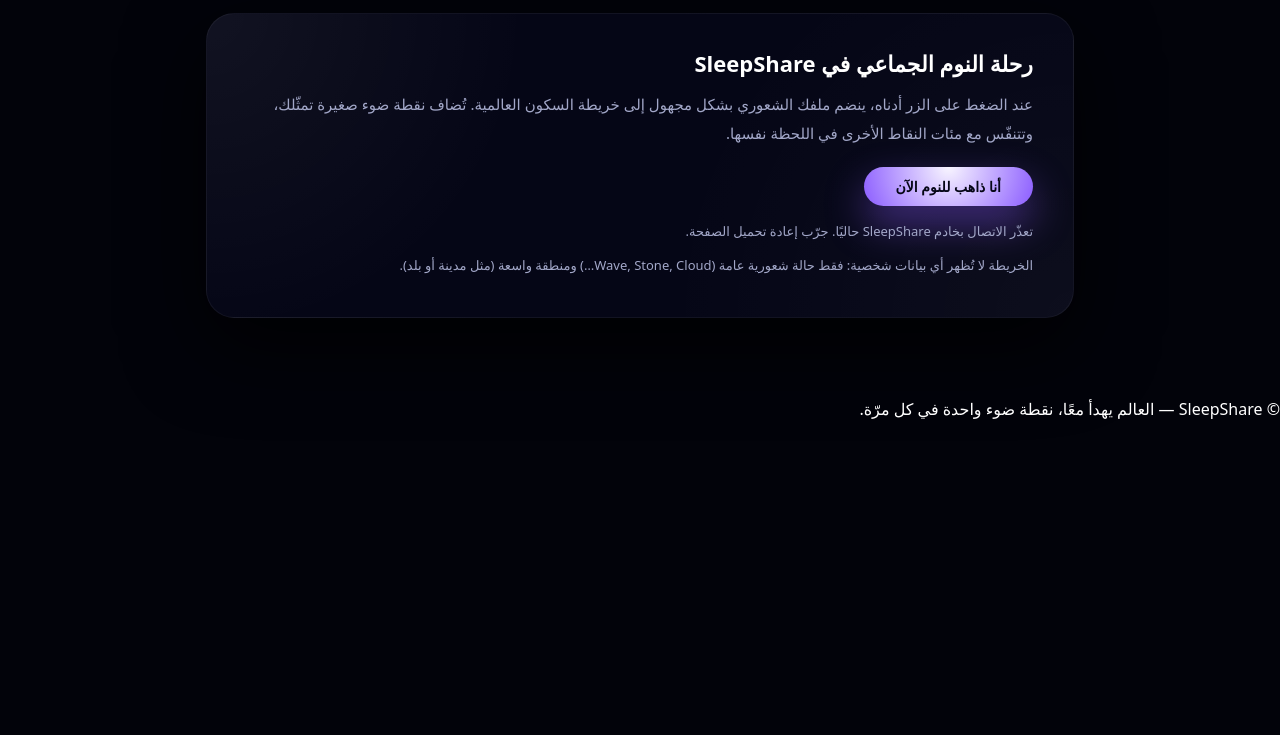
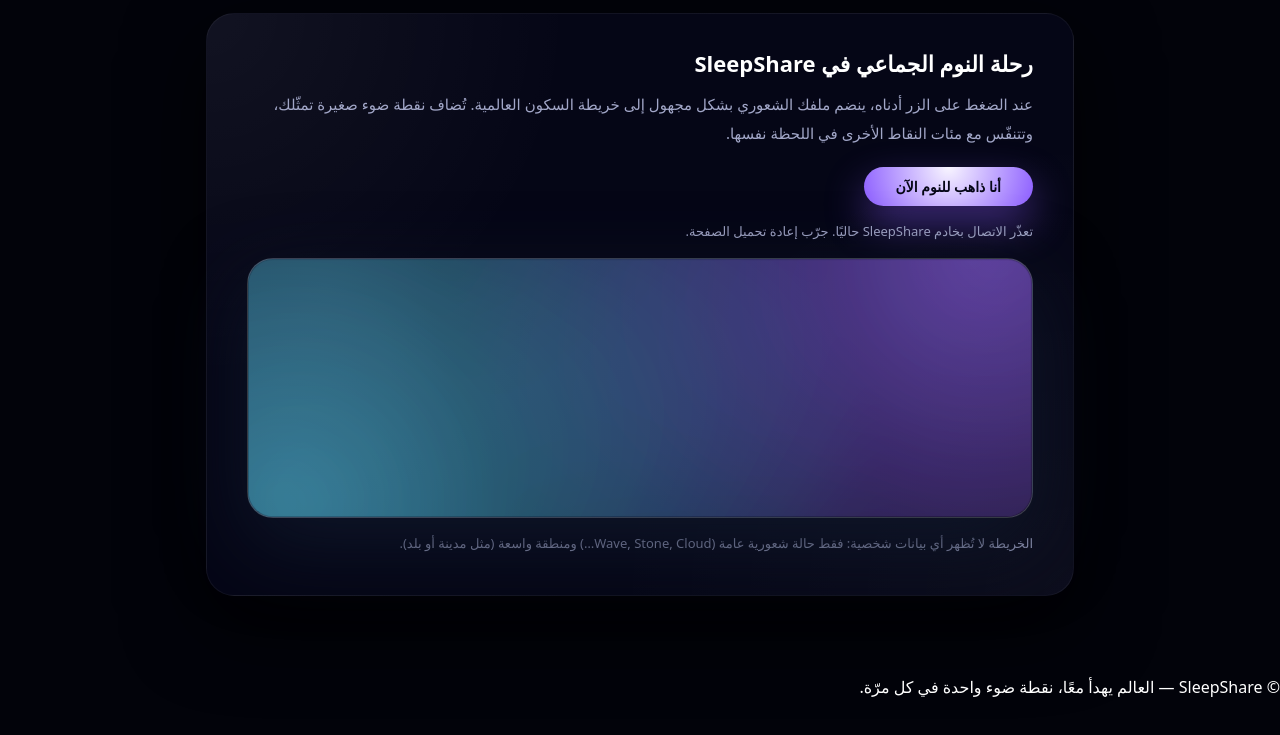
Before and after one commit to lahyabder/sleepshare, a website: page sleep.html in a window 1280 px wide. Shown: the part 47-782 px from the top of the page. Drawn offline with nearby package versions, Linux system fonts and the light colour scheme.

Commit message:
Update styles.css

```diff
--- a/styles.css
+++ b/styles.css
@@ -401,3 +401,81 @@
     padding: 34px 40px 30px;
   }
 }
+/* ================================
+   خريطة السكون اللحظية – Sleep Map
+   ================================ */
+
+.sleep-map-container {
+  position: relative;
+  margin-top: 18px;
+  width: 100%;
+  height: 260px;
+  border-radius: 26px;
+  overflow: hidden;
+  background: radial-gradient(circle at 10% 10%, #0f172a 0%, #020617 55%, #000 100%);
+  border: 1px solid rgba(148, 163, 184, 0.35);
+  box-shadow: 0 28px 80px rgba(15, 23, 42, 0.9);
+}
+
+.sleep-map-glow {
+  position: absolute;
+  inset: -20%;
+  background:
+    radial-gradient(circle at 20% 80%, rgba(76, 201, 240, 0.45), transparent 60%),
+    radial-gradient(circle at 80% 15%, rgba(139, 92, 255, 0.5), transparent 55%);
+  filter: blur(14px);
+  opacity: 0.7;
+  animation: sleep-map-breathe 12s ease-in-out infinite;
+  mix-blend-mode: screen;
+}
+
+.sleep-map-glow.second {
+  animation-delay: -6s;
+  opacity: 0.5;
+}
+
+.sleep-dot {
+  position: absolute;
+  width: 10px;
+  height: 10px;
+  border-radius: 999px;
+  box-shadow: 0 0 14px rgba(15, 23, 42, 0.9);
+  opacity: 0.9;
+  transform: translate(-50%, -50%) scale(0.9);
+  animation: sleep-dot-breathe 6s ease-in-out infinite;
+}
+
+/* أنيميشن تنفس النقاط */
+@keyframes sleep-dot-breathe {
+  0% {
+    transform: translate(-50%, -50%) scale(0.9);
+    box-shadow: 0 0 10px rgba(148, 163, 184, 0.5);
+    opacity: 0.7;
+  }
+  50% {
+    transform: translate(-50%, -50%) scale(1.4);
+    box-shadow: 0 0 20px rgba(248, 250, 252, 0.9);
+    opacity: 1;
+  }
+  100% {
+    transform: translate(-50%, -50%) scale(0.9);
+    box-shadow: 0 0 10px rgba(148, 163, 184, 0.5);
+    opacity: 0.7;
+  }
+}
+
+/* أنيميشن تنفس الخلفية */
+@keyframes sleep-map-breathe {
+  0% {
+    transform: scale(1);
+    opacity: 0.55;
+  }
+  50% {
+    transform: scale(1.08);
+    opacity: 0.95;
+  }
+  100% {
+    transform: scale(1);
+    opacity: 0.55;
+  }
+}
```
